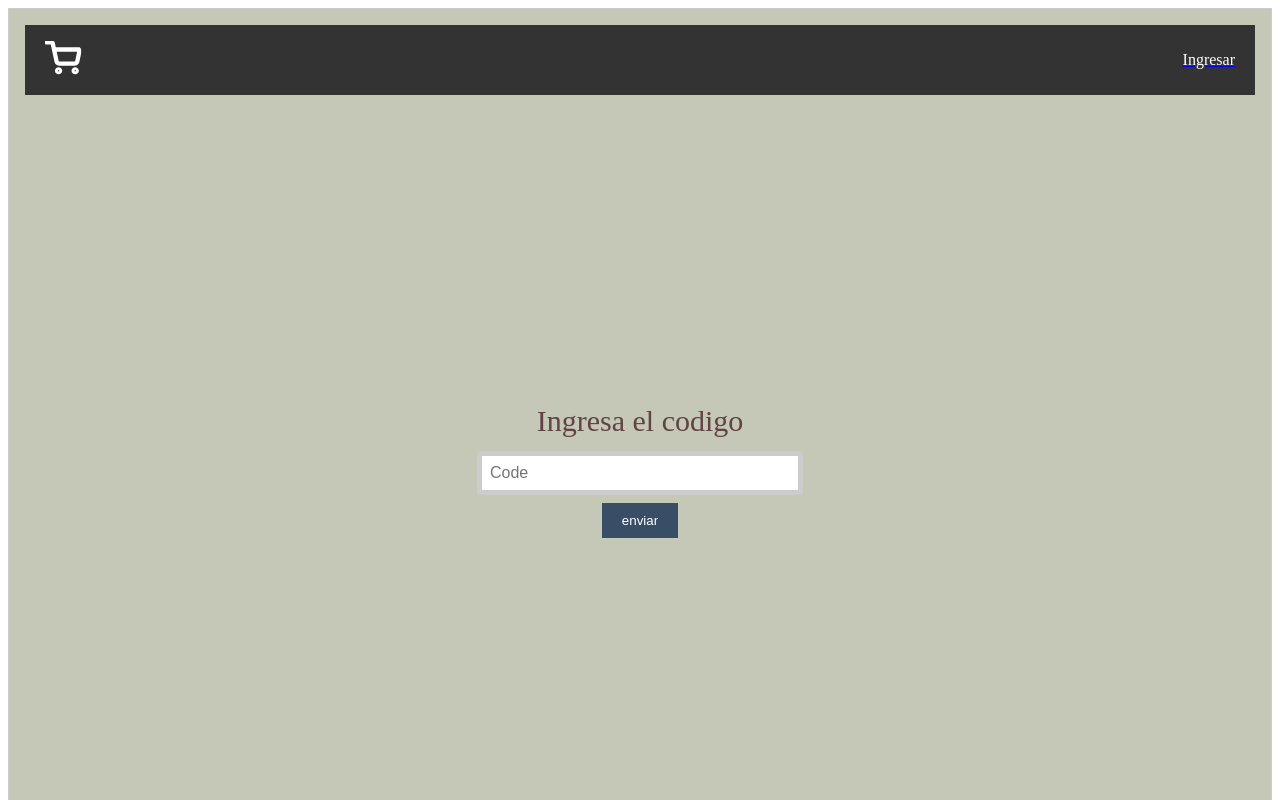
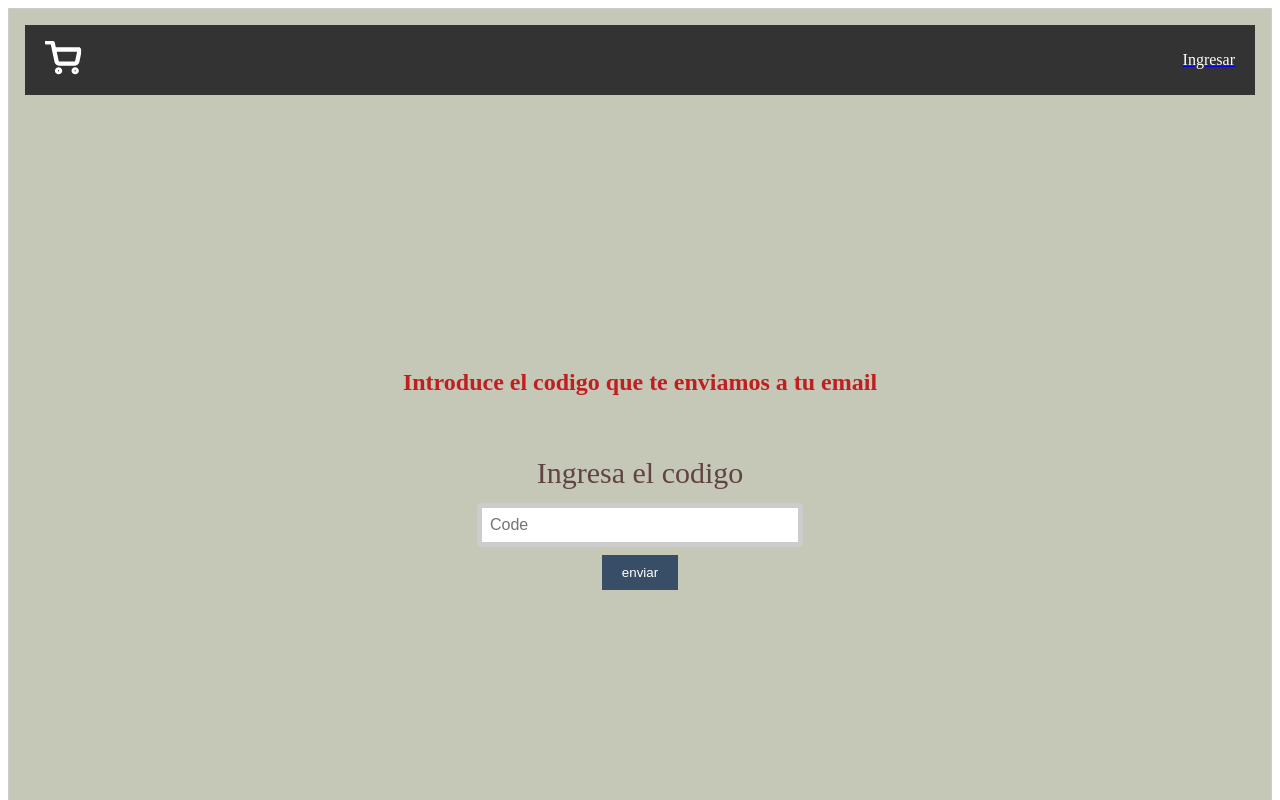
Before and after one commit to pedroMolina-lab/e-commerce, a Next.js app: page /login in a window 1280 px wide. Both pictures are taken after typing "name@example.com" into the empty fields and a click on the button "enviar". Shown: the top 800 px of the page. Built offline with nearby package versions, Linux system fonts and the light colour scheme; no server answers.

Commit message:
nuevos-cambios

```diff
--- a/src/components/burguerMenu/styled.tsx
+++ b/src/components/burguerMenu/styled.tsx
@@ -3,7 +3,7 @@ import styled from "styled-components";
 export const DivContainer = styled.div<{ showMenu: boolean }>`
   display: ${(props) => (props.showMenu ? "flex" : "none")};
   flex-direction: column;
-  margin-top: 20px
+  margin-top: 10px
 `;
 
 export const StyledLink = styled.li`
--- a/src/components/login/index.tsx
+++ b/src/components/login/index.tsx
@@ -3,7 +3,7 @@ import { sendCode } from "@/lib/api";
 import { getToken } from "@/lib/api";
 import router from "next/router";
 import { PrimaryButton } from "@/ui/button";
-import { Form, StyledInput, InputLabel } from "./styled";
+import { Form, StyledInput, InputLabel, Title } from "./styled";
 
 export function Login() {
   const [email, setEmail] = useState("");
@@ -35,6 +35,7 @@ export function Login() {
         <PrimaryButton text="enviar"></PrimaryButton>
       </Form>
       <Form style={{ display: email ? "" : "none" }} onSubmit={handleCodeForm}>
+        <Title>Introduce el codigo que te enviamos a tu email</Title>
         <InputLabel>Ingresa el codigo</InputLabel>
 
         <StyledInput type="text" name="code" placeholder="Code" />
--- a/src/components/login/styled.tsx
+++ b/src/components/login/styled.tsx
@@ -25,3 +25,10 @@ export const InputLabel = styled.label`
   color: #604343;
   margin-bottom: 5px;
 `;
+
+
+export const Title = styled.h1`
+  color: #c01f1f;
+  font-size: 24px;
+  margin-bottom: 60px;
+`;
--- a/src/components/meProducts/index.tsx
+++ b/src/components/meProducts/index.tsx
@@ -24,6 +24,8 @@ console.log(productMe);
           <UlConteiner>
             {productMe.map((product, index) => (
                 <ProductContainer key={index}>
+
+                  <h2>pago: {product.status}</h2>
                   <NameTitle>{product.aditionalInfo.fecha}</NameTitle>
                   <NameTitle>{product.aditionalInfo.name}</NameTitle>
 
--- a/src/components/productId/index.tsx
+++ b/src/components/productId/index.tsx
@@ -23,7 +23,7 @@ export function Product({ productId }: any) {
   const adressCheck = adress
 
   const token = getSaveToken();
-
+  const [paymentUrl, setPaymentUrl] = useState<string | null>(null);
 
   const [showResults, setShowResults] = useState(false);
   const [selectedColor, setSelectedColor] = useState("");
```
